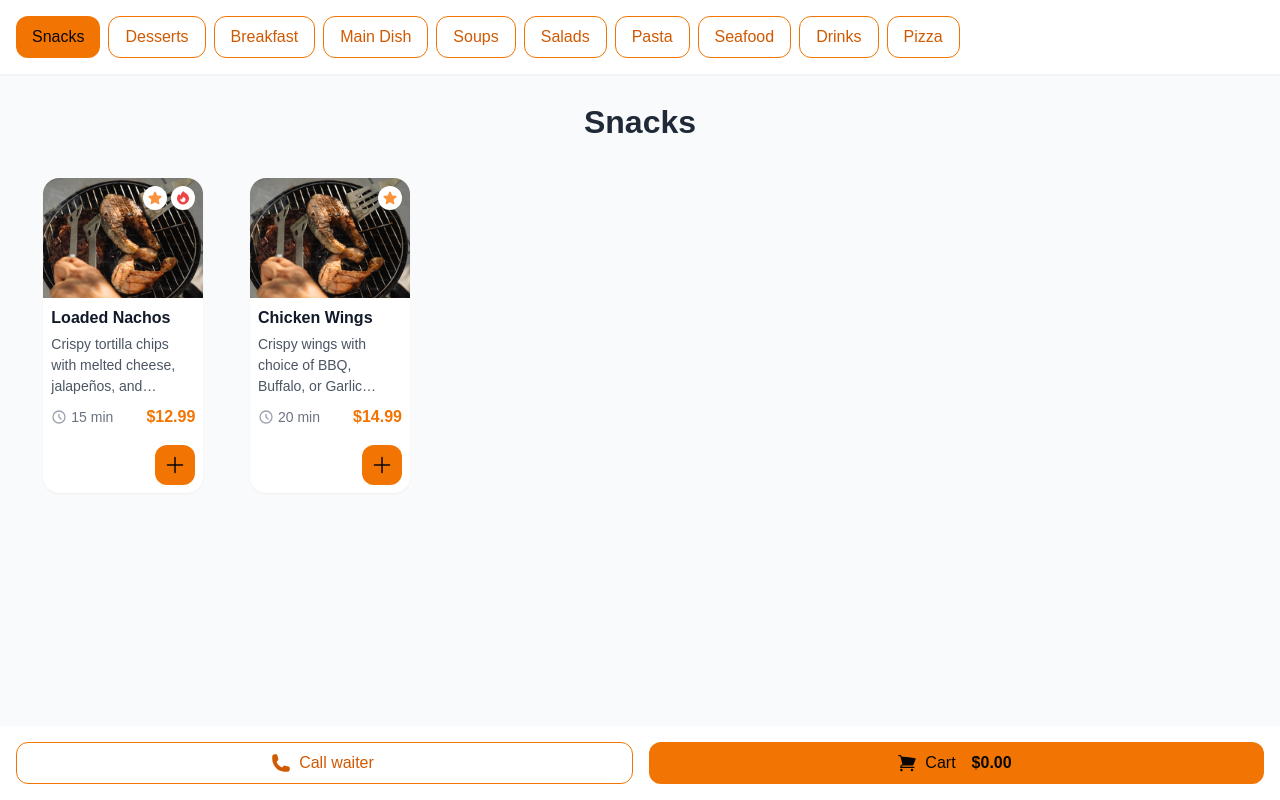
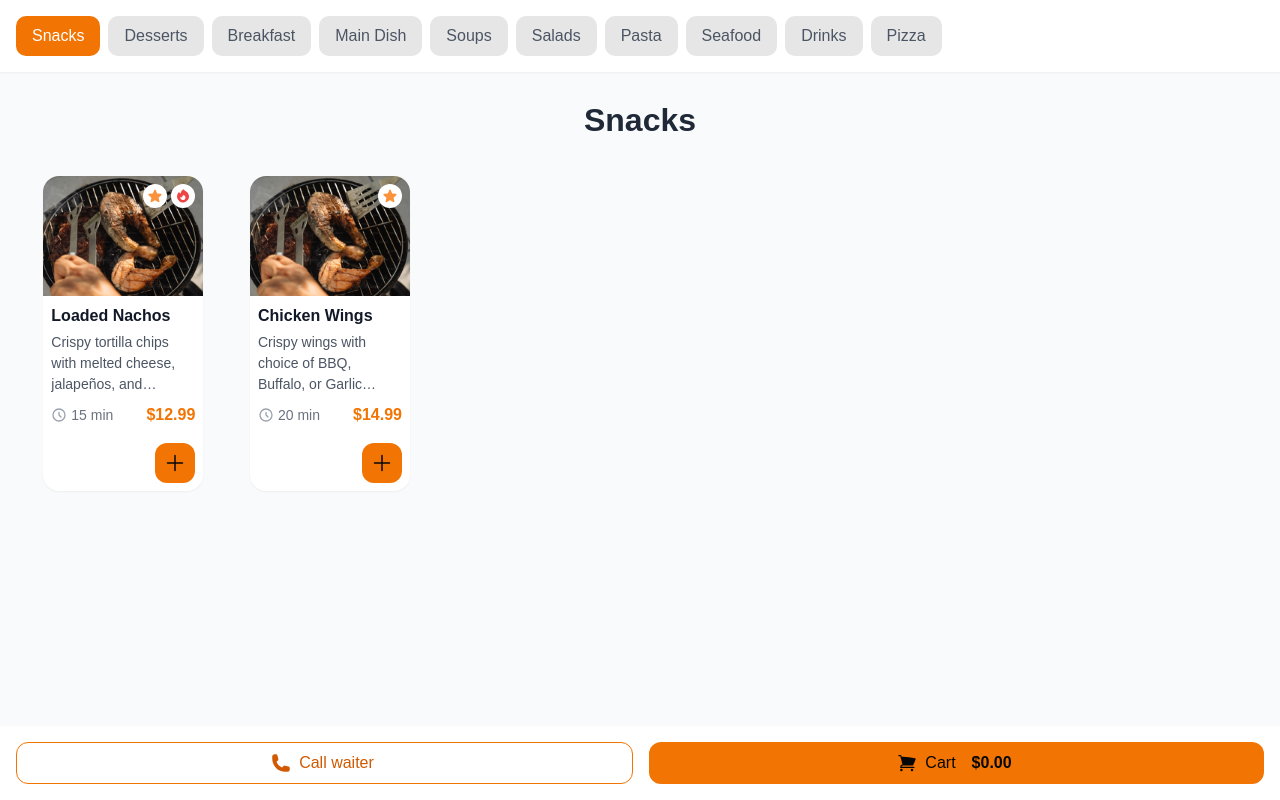
Before and after one commit to smartmasa/frontend, a Next.js app: page /menu in a window 1280 px wide. Built offline with nearby package versions, Linux system fonts and the light colour scheme.

Commit message:
Implement tabs on the menu page

```diff
--- /dev/null
+++ b/src/app/components/Tab.tsx
@@ -0,0 +1,29 @@
+"use client";
+
+import { cn } from '@/lib/utils';
+
+interface TabProps {
+  label: string;
+  isActive?: boolean;
+  onClick?: () => void;
+  className?: string;
+}
+
+const Tab = ({ label, isActive = false, onClick, className }: TabProps) => {
+  return (
+    <button
+      onClick={onClick}
+      className={cn(
+        'px-4 py-2 rounded-[10px] text-sm text-center transition-colors whitespace-nowrap',
+        isActive
+          ? 'bg-primary-500 text-white'
+          : 'bg-secondary-200 text-gray-600 hover:bg-secondary-300',
+        className
+      )}
+    >
+      {label}
+    </button>
+  );
+};
+
+export default Tab;
--- a/src/app/menu/page.tsx
+++ b/src/app/menu/page.tsx
@@ -5,6 +5,7 @@ import { menuData } from '@/data/meals';
 import { PhoneIcon, ShoppingCartIcon } from '@heroicons/react/24/solid';
 import { Button } from '@/app/components/Button';
 import { useState } from 'react';
+import Tab from '@/app/components/Tab';
 
 interface MealQuantities {
   [mealId: string]: number;
@@ -39,14 +40,12 @@ export default function MenuPage() {
         <div className="overflow-x-auto scrollbar-hide">
           <div className="flex gap-2 p-4 min-w-full">
             {menuData.map((category) => (
-              <Button
+              <Tab
                 key={category.id}
-                variant={activeCategory === category.id ? "primary" : "secondary"}
+                label={category.name}
+                isActive={activeCategory === category.id}
                 onClick={() => setActiveCategory(category.id)}
-                className="whitespace-nowrap"
-              >
-                {category.name}
-              </Button>
+              />
             ))}
           </div>
         </div>
```
